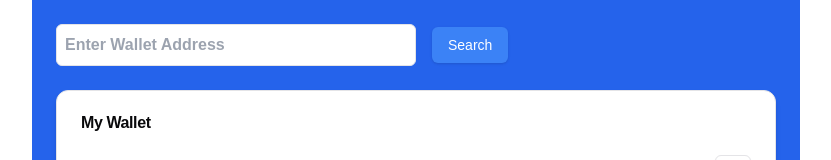
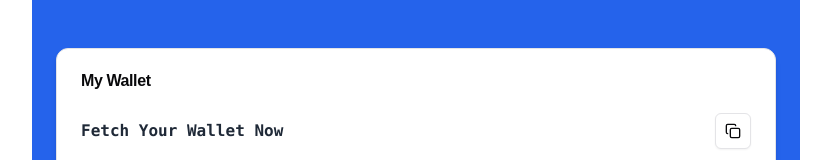
Before and after one commit to Saptarshi767/Wall-ID, a Next.js app: page /dashboard in a window 1280 px wide. Shown: the top 160 px of the page, without its empty margins (224-1055 px from the left). Built offline with nearby package versions, Linux system fonts and the light colour scheme; no server answers.

Commit message:
Dash update

```diff
--- a/src/app/dashboard/page.jsx
+++ b/src/app/dashboard/page.jsx
@@ -88,14 +88,7 @@ const Dashboard = () => {
 
       {/* Wallet Search Section */}
       <div className="flex items-center gap-4 mb-6">
-        <input
-          type="text"
-          value={inputWalletId}
-          onChange={(e) => setInputWalletId(e.target.value)}
-          className="border bg-white p-2 rounded-md w-1/2"
-          placeholder="Enter Wallet Address"
-        />
-        <Button onClick={handleSubmit} className="bg-blue-500 text-white">Search</Button>
+
       </div>
 
       {/* My Wallet */}
```
